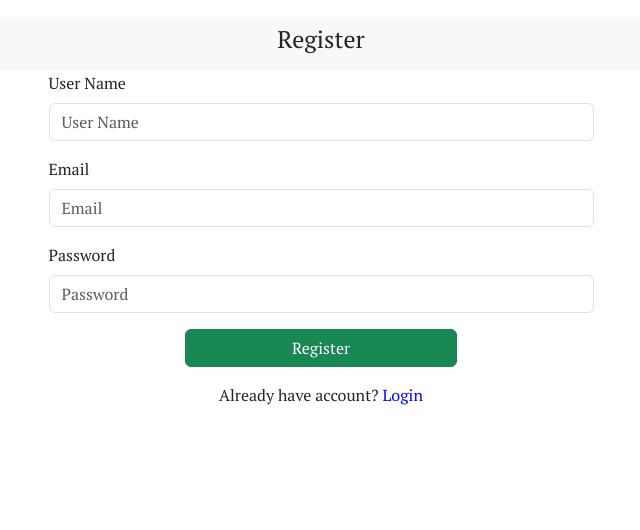
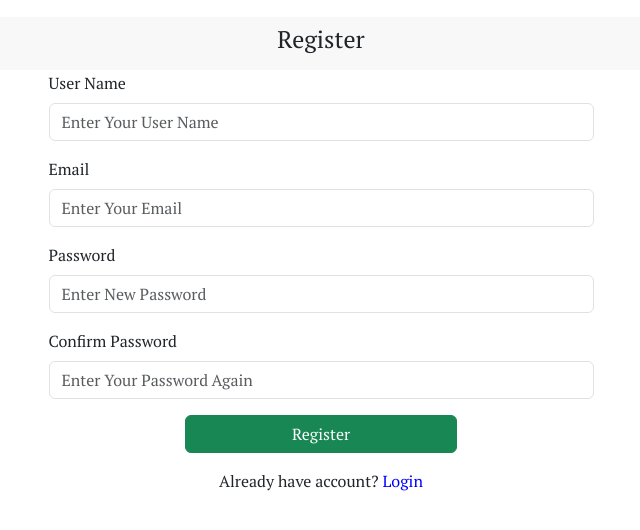
Before and after one commit to MohamedUmar083/chat-app-frontend, a React (Vite) app: page /register in a window 1280 px wide. Shown: the top 530 px of the page, without its empty margins (319-959 px from the left). Built offline with nearby package versions, Linux system fonts and the light colour scheme; sample sign-in values are in the browser's storage.

Commit message:
Used Formik for Validation

```diff
--- a/src/Pages/RegisterUser.jsx
+++ b/src/Pages/RegisterUser.jsx
@@ -2,6 +2,8 @@ import axios from "axios";
 import React, { useState } from "react";
 import { Link, useNavigate } from "react-router-dom";
 import { Link as ChakraLink, useToast } from "@chakra-ui/react";
+import { useFormik } from "formik";
+import * as Yup from "yup";
 
 const RegisterUser = () => {
   const [username, SetUsername] = useState("");
@@ -9,25 +11,41 @@ const RegisterUser = () => {
   const [password, SetPassword] = useState("");
   const toast = useToast();
   const navigate = useNavigate();
-  const payload = { username, email, password };
-  const handleSubmit = async (e) => {
-    if (!username || !email || !password) {
-      toast({
-        title: "Please Fill all the Feilds",
-        status: "warning",
-        duration: 5000,
-        isClosable: true,
-        position: "bottom",
+
+  const validationSchema = Yup.object().shape({
+    username: Yup.string().required("User Name Should not be Empty"),
+
+    email: Yup.string()
+      .matches(
+        /^[a-zA-Z0-9._%+-]+@[a-zA-Z0-9.-]+\.[a-zA-Z]{2,}$/,
+        "Invalid Email"
+      )
+      .required("Email Should not be Empty"),
+    password: Yup.string()
+      .matches(
+        /^[a-zA-Z0-9!@#$%^&*()_+]{8,16}$/,
+        "Password Should be in 8 - 16 characters)"
+      )
+      .required("Password Should not be Empty"),
+    confirmpassword: Yup.string()
+      .oneOf([Yup.ref("password"), null], "Passwords doesn't match")
+      .required("Confirm Password Should not be Empty"),
   });
-      return;
-    }
 
+  const formik = useFormik({
+    initialValues: {
+      username: "",
+      email: "",
+      password: "",
+      confirmpassword: "",
+    },
+    validationSchema,
+    onSubmit: async (values) => {
       try {
-      e.preventDefault();
         await axios
           .post(
             "https://chat-app-backend-3x8q.onrender.com/api/user/register-user",
-          payload
+            values
           )
           .then((res) => {
             res.data.data;
@@ -38,9 +56,19 @@ const RegisterUser = () => {
               isClosable: true,
               position: "top",
             });
+            navigate("/");
           })
-        .catch((err) => console.log(err.response.error));
-      navigate("/");
+          .catch((err) => {
+            console.log(err.response.data.message);
+            toast({
+              title: "Error Occured!",
+              description: err.response.data.message,
+              status: "error",
+              duration: 5000,
+              isClosable: true,
+              position: "top",
+            });
+          });
       } catch (error) {
         toast({
           title: "Error Occured!",
@@ -48,10 +76,11 @@ const RegisterUser = () => {
           status: "error",
           duration: 5000,
           isClosable: true,
-        position: "bottom",
+          position: "top",
         });
       }
-  };
+    },
+  });
 
   return (
     <div>
@@ -60,10 +89,10 @@ const RegisterUser = () => {
           <div className="card-header text-center border-white">
             <h4>Register</h4>
           </div>
-          <form onSubmit={handleSubmit}>
+          <form onSubmit={formik.handleSubmit}>
             <div className="row d-flex justify-content-center align-items-center">
               <div className="col-12 col-md-6 mb-3">
-                <label htmlFor="floatingInput" className="form-label">
+                <label htmlFor="username" className="form-label">
                   User Name
                 </label>
                 <input
@@ -71,27 +100,30 @@ const RegisterUser = () => {
                   name="username"
                   autoComplete="off"
                   className="form-control mb-3"
-                  id="floatingInput"
-                  placeholder="User Name"
-                  value={username}
-                  onChange={(e) => SetUsername(e.target.value)}
+                  id="username"
+                  placeholder="Enter Your User Name"
+                  value={formik.values.username}
+                  onChange={formik.handleChange}
                   required
                 />
-                <label htmlFor="floatingInput" className="form-label">
+                <p className="text-danger">{formik.errors.username}</p>
+                <label htmlFor="email" className="form-label">
                   Email
                 </label>
+
                 <input
                   type="email"
                   name="email"
                   autoComplete="off"
                   className="form-control mb-3"
-                  id="floatingInput"
-                  placeholder="Email"
-                  value={email}
-                  onChange={(e) => SetEmail(e.target.value)}
+                  id="email"
+                  placeholder="Enter Your Email"
+                  value={formik.values.email}
+                  onChange={formik.handleChange}
                   required
                 />
-                <label htmlFor="floatingInput" className="form-label">
+                <p className="text-danger">{formik.errors.email}</p>
+                <label htmlFor="password" className="form-label">
                   Password
                 </label>
                 <input
@@ -99,15 +131,31 @@ const RegisterUser = () => {
                   name="password"
                   autoComplete="off"
                   className="form-control mb-3"
-                  id="floatingInput"
-                  placeholder="Password"
-                  value={password}
-                  onChange={(e) => SetPassword(e.target.value)}
+                  id="password"
+                  placeholder="Enter New Password"
+                  value={formik.values.password}
+                  onChange={formik.handleChange}
                   required
                 />
+                <p className="text-danger">{formik.errors.password}</p>
+                <label htmlFor="confirmpassword" className="form-label">
+                  Confirm Password
+                </label>
+                <input
+                  type="password"
+                  name="confirmpassword"
+                  autoComplete="off"
+                  className="form-control mb-3"
+                  id="confirmpassword"
+                  placeholder="Enter Your Password Again"
+                  value={formik.values.confirmpassword}
+                  onChange={formik.handleChange}
+                  required
+                />
+                <p className="text-danger">{formik.errors.confirmpassword}</p>
 
                 <div className="d-grid gap-2 col-6 mx-auto">
-                  <button className="btn btn-success w-100 mb-3">
+                  <button type="submit" className="btn btn-success w-100 mb-3">
                     Register
                   </button>
                 </div>
```
Lines whose indentation alone changed are shown as unchanged.
